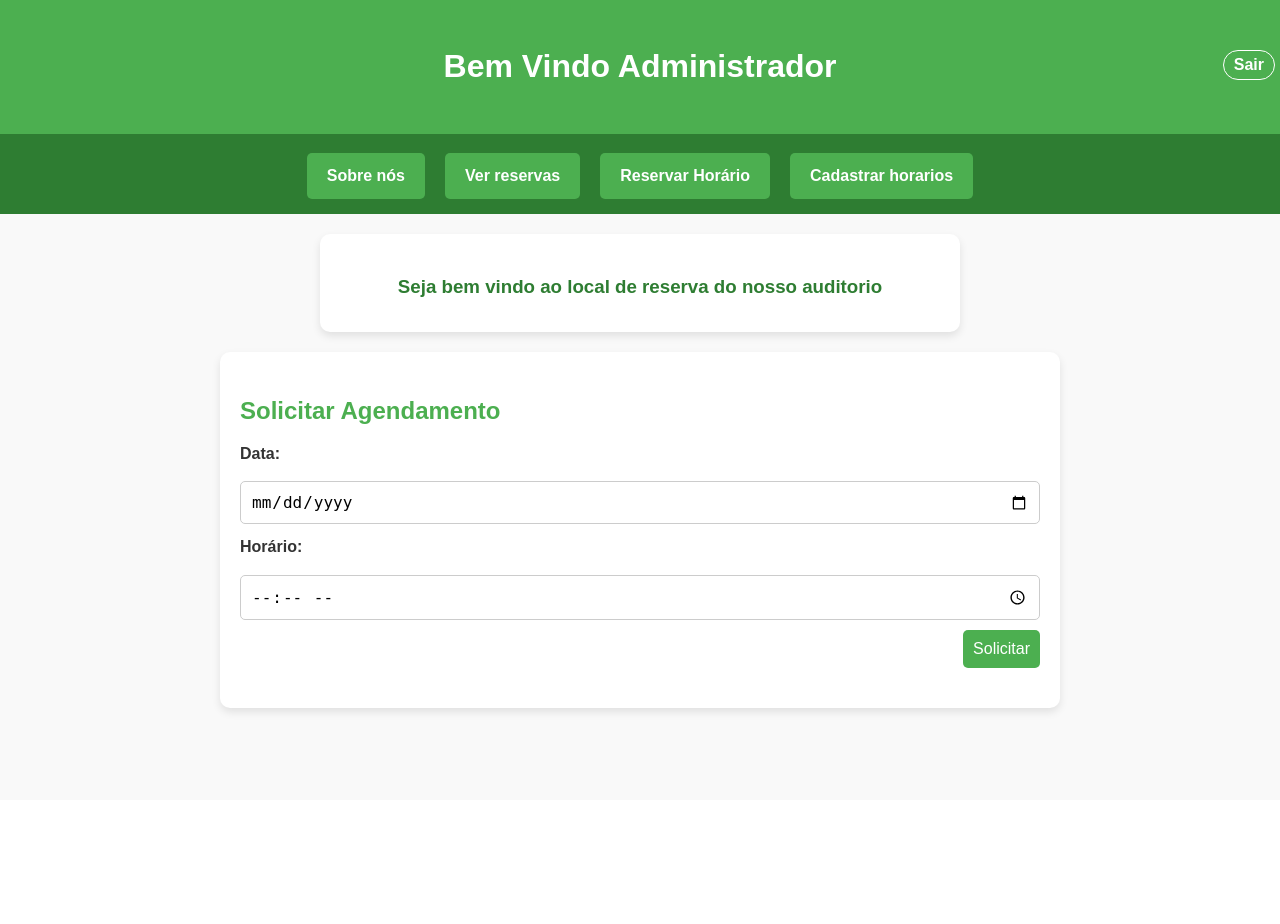
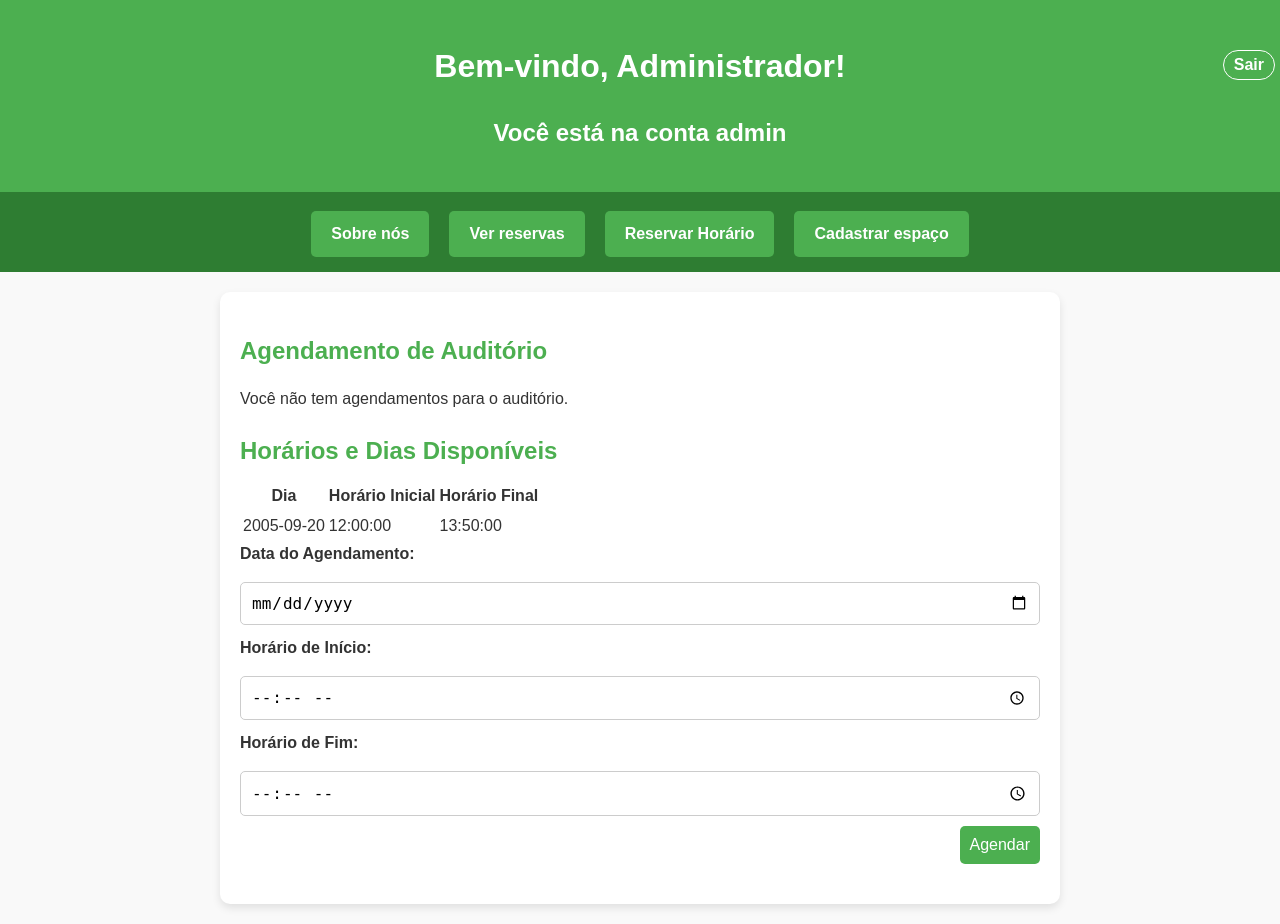
Before and after one commit to cDuarte05/ProjetoWeb, a PHP site: page /user.php in a window 1280 px wide. Before the commit the page ends 715 px from the top, so only its background shows below. Run offline with PHP 8.4, Linux system fonts and the light colour scheme; a user stored in the database is signed in; data comes from the database, SQL or seed files in the repository; data that the repository does not hold is empty.

Commit message:
Tela do usuario feita, falta funcionar a parte da reserva. Erro na chave estrangeira sendo usada

```diff
--- a/pages/user.php
+++ b/pages/user.php
@@ -1,86 +1,125 @@
 <?php
 session_start();
+include "../methods/conection.php";
+
+// Verificar se o usuário está logado
+if (!isset($_SESSION['usuario'])) {
+    header("Location: login.php"); // Redireciona para a página de login se o usuário não estiver logado
+    exit;
+}
 ?>
 
-<!--tela usuario comum-->
 <!DOCTYPE html>
 <html lang="PT-BR">
+
 <head>
     <meta charset="UTF-8">
     <meta name="viewport" content="width=device-width, initial-scale=1.0">
-    <title>Inicio</title>
     <link rel="stylesheet" href="../style.css">
+    <title>Agendamento Auditório</title>
 </head>
+
+<body>
     <header>
+        <h1>Bem-vindo, <?= $_SESSION['nome'] ?>!</h1>
+        <h2>Você está na conta <?= $_SESSION['usuario'] ?></h2>
+        <form class="login" action="../methods/realizarLogout.php" method="post">
+            <input class="login" type="submit" value="Sair">
+        </form>
+    </header>
+
+    <nav id="menu">
+        <a id="op1" href="index.html">Sobre nós</a>
+        <a id="op2" href="reservas.php">Ver reservas</a>
+        <a id="op3" href="user.php">Reservar Horário</a>
+        <?php if ($_SESSION['usuario'] == "admin"): ?>
+            <a id="op4" href="gerenciamentoHorario.php">Cadastrar espaço</a>
+        <?php endif; ?>
+    </nav>
+
+    <main>
+        <section id="agendamento">
+            <h2>Agendamento de Auditório</h2>
+
             <?php
-        if (isset ($_SESSION['usuario'])) {
-            echo "<h1>Bem Vindo ". $_SESSION['nome']; echo "</h1>";
-            echo
-            "
-                <form class = 'login' action='../methods/realizarLogout.php'>
-                    <input class = 'login' type='submit' value='Sair'>
-                </form>
+            // Consultar agendamentos do auditório
+            $usuario_id = $_SESSION['usuario']; // Converte para string diretamente
+            $query_agendamentos = "SELECT id, data_agendamento, horario_inicio, horario_fim FROM agendamentos WHERE usuario_id = ?";
+            $stmt_agendamentos = $conection->prepare($query_agendamentos);
+            $stmt_agendamentos->bind_param('s', $usuario_id); // Bind de string
+            $stmt_agendamentos->execute();
+            $result_agendamentos = $stmt_agendamentos->get_result();
+            $agendamentos = $result_agendamentos->fetch_all(MYSQLI_ASSOC);
+
+            // Consultar horários disponíveis que não estão reservados
+            $query_disponibilidade = "
+            SELECT d.data, d.horario_inicio, d.horario_fim
+            FROM disponibilidade d
+            WHERE d.status = 'livre'
+              AND NOT EXISTS (
+                  SELECT 1
+                  FROM agendamentos a
+                  WHERE a.data_agendamento = d.data
+                    AND a.horario_inicio = d.horario_inicio
+                    AND a.horario_fim = d.horario_fim
+                    AND a.usuario_id = ?
+              )
             ";
+            $stmt_disponibilidade = $conection->prepare($query_disponibilidade);
+            $stmt_disponibilidade->bind_param('s', $usuario_id); // Bind de string
+            $stmt_disponibilidade->execute();
+            $result_disponibilidade = $stmt_disponibilidade->get_result();
+            $horarios_disponiveis = $result_disponibilidade->fetch_all(MYSQLI_ASSOC);
+
+            if (count($agendamentos) > 0) {
+                echo "<p>Você já tem agendamentos para o auditório:</p>";
+                echo "<ul>";
+                foreach ($agendamentos as $agendamento) {
+                    echo "<li>Data: " . htmlspecialchars($agendamento['data_agendamento']) . " - Horário: " . htmlspecialchars($agendamento['horario_inicio']) . " - " . htmlspecialchars($agendamento['horario_fim']) . " - Status: " . htmlspecialchars($agendamento['status']) . "</li>";
+                }
+                echo "</ul>";
             } else {
-            ?>
-                <div class='header_title'>
-                    <h1>Bem Vindo</h1>
-                    <a class='login' href='login.php'>Login/Registro</a>
-                </div>
-            <?php
+                echo "<p>Você não tem agendamentos para o auditório.</p>";
             }
             ?>
-</header>
-<nav id="menu">
-    <a id="op1" href="index.html"> Sobre nós </a>
-    <a id="op2" href="reservas.php"> Ver reservas</a>
-    <a id="op3" href="user.php"> Reservar Horário </a>
-    <?php if (isset($_SESSION['usuario'])) {
-            if($_SESSION['usuario'] == "admin") {echo " <a id='op3' href='gerenciamentoHorario.php'>Cadastrar horarios</a>";}
-        }?>
-</nav>
 
-<div class = "txt">
-    <h3>Seja bem vindo ao local de reserva do nosso auditorio</h3>
-</div>
-    <?php
-    echo "<body>";
-    if (isset($_SESSION["usuario"])) {
-        ?>
-            <main>
-            <section id = "agendamento">
-                    <h2>Solicitar Agendamento</h2>
-                    <form id = "form-agendamento">
-                        <label for="data">Data:</label>
+            <h2>Horários e Dias Disponíveis</h2>
+            <table>
+                <thead>
+                    <tr>
+                        <th>Dia</th>
+                        <th>Horário Inicial</th>
+                        <th>Horário Final</th>
+                    </tr>
+                </thead>
+                <tbody>
+                    <?php foreach ($horarios_disponiveis as $horario): ?>
+                        <tr>
+                            <td><?= htmlspecialchars($horario['data']) ?></td>
+                            <td><?= htmlspecialchars($horario['horario_inicio']) ?></td>
+                            <td><?= htmlspecialchars($horario['horario_fim']) ?></td>
+                        </tr>
+                    <?php endforeach; ?>
+                </tbody>
+            </table>
+
+            <section>
+                <form id="form-agendamento" action="../methods/agendarAuditorio.php" method="POST">
+                    <label for="data">Data do Agendamento:</label>
                     <input type="date" id="data" name="data" required>
-                        <label for="horario">Horário:</label>
-                        <input type="time" id="horario" name="horario" required>
-                        <button type="submit">Solicitar</button>
+
+                    <label for="horario_inicio">Horário de Início:</label>
+                    <input type="time" id="horario_inicio" name="horario_inicio" required>
+
+                    <label for="horario_fim">Horário de Fim:</label>
+                    <input type="time" id="horario_fim" name="horario_fim" required>
+
+                    <button type="submit">Agendar</button>
                 </form>
             </section>
-                <section>
-            </main>
-        <?php
-    } else {
-        ?>
-            <main>
-                <section id="descricao">
-                    <h2>Para ter acesso</h2>
-                    <p>
-                        Para fazer uso das funcionalidades presentes nessa página, por favor:
-                    </p>
-                </section>
-
-                <section id="cta">
-                    <h2>Acesse Agora</h2>
-                    <p>
-                        Faça o login ou cadastre-se para reservar os espaços e contribuir com a nossa causa.
-                    </p>
-                    <a href="login.php" class="botao">Acessar Sistema</a>
         </section>
     </main>
-        <?php
-    }
-    echo "</body>"
-    ?>
+
+</body>
+
 </html>
```
Also changed, not shown: methods/agendarAuditorio.php (added, +63 -0 lines), pages/gerenciamentoHorario.php (+50 -8 lines). Lines whose indentation alone changed are shown as unchanged.
